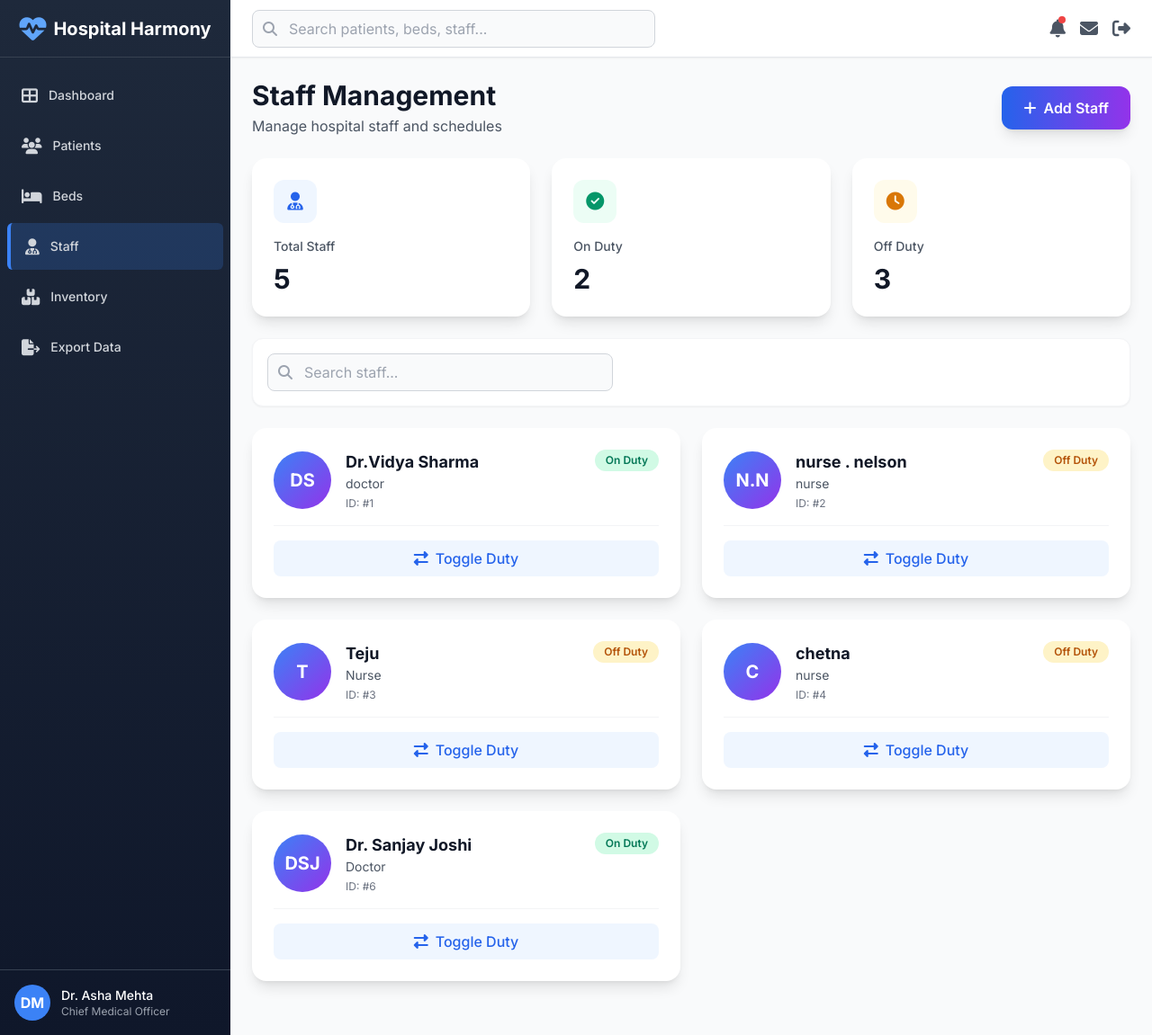
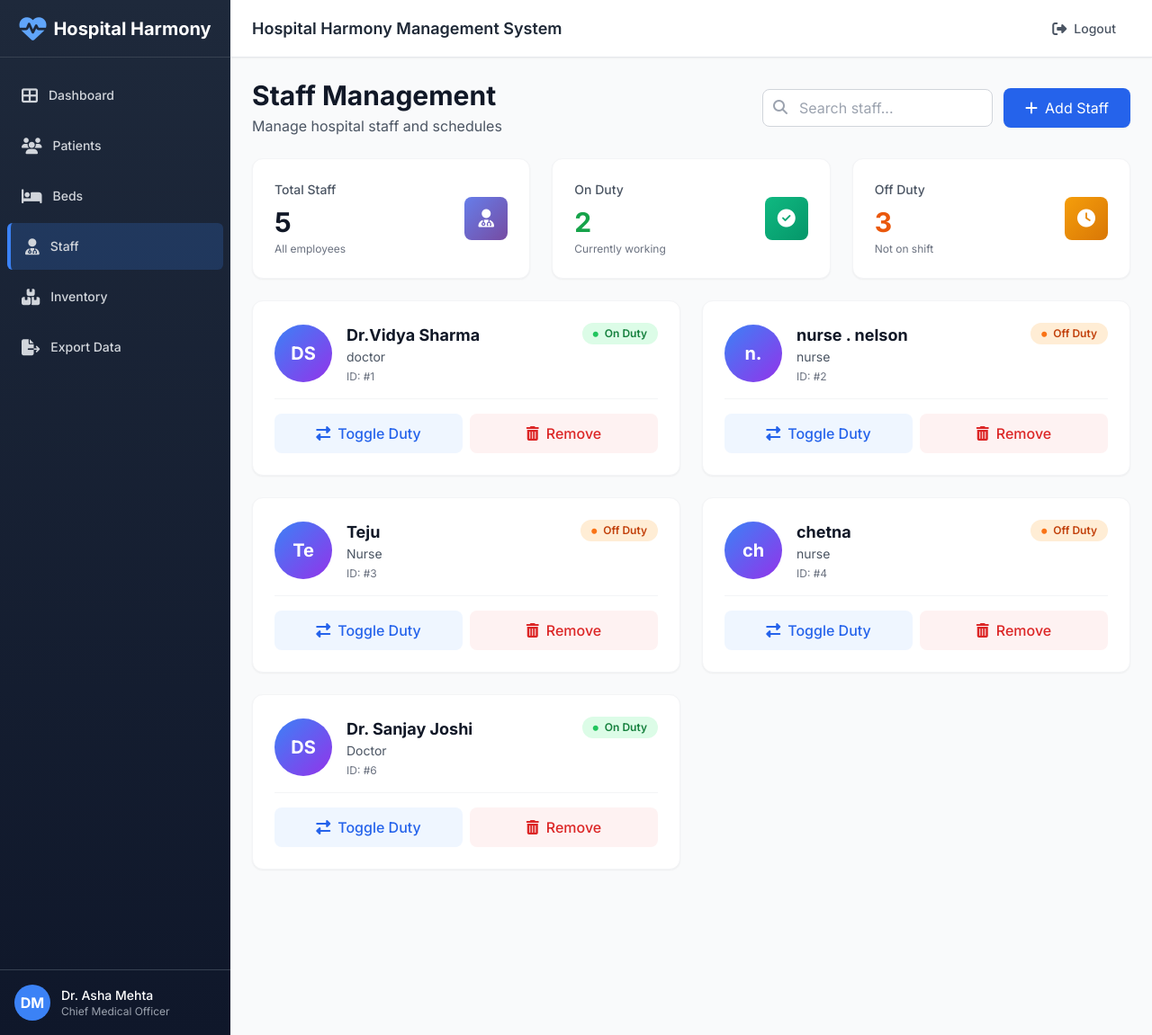
Before and after one commit to VarshaTewar/NewProject, a Flask app: page /staff in a window 1280 px wide. Shown: the whole page at 90% size. Run offline with Flask 3, Linux system fonts and the light colour scheme; a user stored in the database is signed in; some libraries are stand-ins or nearby versions.

Commit message:
Updated files for the latest feature

```diff
--- a/app.py
+++ b/app.py
@@ -160,6 +160,18 @@ def add_bed():
     flash('Bed added','success')
     return redirect(url_for('beds'))
 
+@app.route('/beds/edit', methods=['POST'])
+@login_required
+def edit_bed():
+    bed_id = request.form.get('bed_id')
+    ward = request.form.get('ward')
+    bed_number = request.form.get('bed_number')
+    db = get_db(); cur = db.cursor()
+    cur.execute('UPDATE beds SET ward=?, bed_number=? WHERE id=?', (ward, bed_number, bed_id))
+    db.commit()
+    flash('Bed updated successfully','success')
+    return redirect(url_for('beds'))
+
 # Staff
 @app.route('/staff')
 @login_required
@@ -189,6 +201,16 @@ def toggle_staff(staff_id):
         new = 0 if row['on_duty'] else 1
         cur.execute('UPDATE staff SET on_duty=? WHERE id=?', (new, staff_id))
         db.commit()
+        flash('Staff duty status updated','success')
+    return redirect(url_for('staff'))
+
+@app.route('/staff/delete/<int:staff_id>', methods=['POST'])
+@login_required
+def delete_staff(staff_id):
+    db = get_db(); cur = db.cursor()
+    cur.execute('DELETE FROM staff WHERE id=?', (staff_id,))
+    db.commit()
+    flash('Staff member removed','info')
     return redirect(url_for('staff'))
 
 # Inventory
--- a/templates/header.html
+++ b/templates/header.html
@@ -3,27 +3,14 @@
         <button class="md:hidden mr-4 text-gray-600 hover:text-gray-900">
             <i class="fas fa-bars text-xl"></i>
         </button>
-        <div class="relative max-w-md w-full">
-            <div class="absolute inset-y-0 left-0 pl-3 flex items-center pointer-events-none">
-                <i class="fas fa-search text-gray-400"></i>
-            </div>
-            <input
-                type="search"
-                placeholder="Search patients, beds, staff..."
-                class="block w-full pl-10 pr-3 py-2 border border-gray-300 rounded-lg bg-gray-50 focus:outline-none focus:ring-2 focus:ring-blue-500 focus:border-transparent"
-            />
+        <div class="text-lg font-semibold text-gray-800">
+            Hospital Harmony Management System
         </div>
     </div>
     <div class="flex items-center space-x-4">
-        <button class="relative text-gray-600 hover:text-gray-900">
-            <i class="fas fa-bell text-xl"></i>
-            <span class="absolute top-0 right-0 block h-2 w-2 rounded-full bg-red-500"></span>
-        </button>
-        <button class="relative text-gray-600 hover:text-gray-900">
-            <i class="fas fa-envelope text-xl"></i>
-        </button>
-        <a href="/logout" class="text-gray-600 hover:text-gray-900" title="Logout">
-            <i class="fas fa-sign-out-alt text-xl"></i>
+        <a href="/logout" class="text-gray-600 hover:text-gray-900 flex items-center gap-2 px-4 py-2 rounded-lg hover:bg-gray-100 transition" title="Logout">
+            <i class="fas fa-sign-out-alt"></i>
+            <span class="text-sm font-medium">Logout</span>
         </a>
     </div>
 </header>
--- a/templates/staff.html
+++ b/templates/staff.html
@@ -1,75 +1,86 @@
 {% extends "layout.html" %}
 
-{% block title %}Staff Management - Hospital Harmony{% endblock %}
+{% block title %}Staff - Hospital Harmony{% endblock %}
 
 {% block content %}
-<div class="max-w-7xl mx-auto space-y-6">
-    <!-- Header -->
-    <div class="flex items-center justify-between">
+<div class="flex items-center justify-between mb-6">
     <div>
         <h1 class="text-3xl font-bold text-gray-900">Staff Management</h1>
         <p class="text-gray-600 mt-1">Manage hospital staff and schedules</p>
     </div>
-        <button onclick="openAddModal()" class="bg-gradient-to-r from-blue-600 to-purple-600 text-white px-6 py-3 rounded-xl font-semibold shadow-lg hover:shadow-xl transition-all duration-300 hover:scale-105 flex items-center gap-2">
-            <i class="fas fa-plus"></i>
+    <div class="flex items-center gap-3">
+        <div class="relative">
+            <input type="search" id="staffSearchInput" placeholder="Search staff..." class="w-64 pl-10 pr-4 py-2 border border-gray-300 rounded-lg focus:ring-2 focus:ring-blue-500 focus:border-transparent" onkeyup="searchStaff()">
+            <i class="fas fa-search absolute left-3 top-3 text-gray-400"></i>
+        </div>
+        <button onclick="document.getElementById('addModal').classList.remove('hidden')" class="bg-blue-600 hover:bg-blue-700 text-white px-6 py-2.5 rounded-lg flex items-center transition shadow-sm">
+            <i class="fas fa-plus mr-2"></i>
             Add Staff
         </button>
     </div>
+</div>
 
-    <!-- Stats -->
-    <div class="grid grid-cols-1 md:grid-cols-3 gap-6">
-        <div class="bg-white rounded-2xl shadow-lg p-6 hover:shadow-xl transition-all duration-300">
-            <div class="bg-blue-50 w-12 h-12 rounded-xl flex items-center justify-center mb-4">
-                <i class="fas fa-user-md text-blue-600 text-xl"></i>
+<!-- Staff Stats -->
+<div class="grid grid-cols-1 gap-6 sm:grid-cols-3 mb-6">
+    <div class="card-hover bg-white rounded-xl shadow-sm p-6 border border-gray-100">
+        <div class="flex items-center justify-between">
+            <div>
+                <p class="text-sm font-medium text-gray-600">Total Staff</p>
+                <p class="text-3xl font-bold text-gray-900 mt-2">{{ staff|length }}</p>
+                <p class="text-xs text-gray-500 mt-1">All employees</p>
             </div>
-            <h3 class="text-gray-600 text-sm font-medium mb-2">Total Staff</h3>
-            <p class="text-3xl font-bold text-gray-900">{{ staff|length }}</p>
+            <div class="gradient-primary w-12 h-12 rounded-lg flex items-center justify-center">
+                <i class="fas fa-user-md text-white text-xl"></i>
             </div>
-        <div class="bg-white rounded-2xl shadow-lg p-6 hover:shadow-xl transition-all duration-300">
-            <div class="bg-emerald-50 w-12 h-12 rounded-xl flex items-center justify-center mb-4">
-                <i class="fas fa-check-circle text-emerald-600 text-xl"></i>
-            </div>
-            <h3 class="text-gray-600 text-sm font-medium mb-2">On Duty</h3>
-            <p class="text-3xl font-bold text-gray-900">{{ staff|selectattr('on_duty', 'equalto', 1)|list|length }}</p>
-        </div>
-        <div class="bg-white rounded-2xl shadow-lg p-6 hover:shadow-xl transition-all duration-300">
-            <div class="bg-amber-50 w-12 h-12 rounded-xl flex items-center justify-center mb-4">
-                <i class="fas fa-clock text-amber-600 text-xl"></i>
-            </div>
-            <h3 class="text-gray-600 text-sm font-medium mb-2">Off Duty</h3>
-            <p class="text-3xl font-bold text-gray-900">{{ staff|selectattr('on_duty', 'equalto', 0)|list|length }}</p>
         </div>
     </div>
 
-    <!-- Search -->
-    <div class="bg-white rounded-xl shadow-sm p-4 border border-gray-100">
-        <div class="relative w-full md:w-96">
-            <div class="absolute inset-y-0 left-0 pl-3 flex items-center pointer-events-none">
-                <i class="fas fa-search text-gray-400"></i>
+    <div class="card-hover bg-white rounded-xl shadow-sm p-6 border border-gray-100">
+        <div class="flex items-center justify-between">
+            <div>
+                <p class="text-sm font-medium text-gray-600">On Duty</p>
+                <p class="text-3xl font-bold text-green-600 mt-2">
+                    {{ staff|selectattr('on_duty', 'equalto', 1)|list|length }}
+                </p>
+                <p class="text-xs text-gray-500 mt-1">Currently working</p>
             </div>
-            <input
-                type="search"
-                id="searchInput"
-                placeholder="Search staff..."
-                class="block w-full pl-10 pr-3 py-2 border border-gray-300 rounded-lg bg-gray-50 focus:outline-none focus:ring-2 focus:ring-blue-500 focus:border-transparent"
-                onkeyup="filterStaff()"
-            />
+            <div class="gradient-success w-12 h-12 rounded-lg flex items-center justify-center">
+                <i class="fas fa-check-circle text-white text-xl"></i>
+            </div>
+        </div>
+    </div>
+
+    <div class="card-hover bg-white rounded-xl shadow-sm p-6 border border-gray-100">
+        <div class="flex items-center justify-between">
+            <div>
+                <p class="text-sm font-medium text-gray-600">Off Duty</p>
+                <p class="text-3xl font-bold text-orange-600 mt-2">
+                    {{ staff|selectattr('on_duty', 'equalto', 0)|list|length }}
+                </p>
+                <p class="text-xs text-gray-500 mt-1">Not on shift</p>
+            </div>
+            <div class="gradient-warning w-12 h-12 rounded-lg flex items-center justify-center">
+                <i class="fas fa-clock text-white text-xl"></i>
+            </div>
+        </div>
     </div>
 </div>
 
 <!-- Staff Grid -->
 {% if staff %}
-    <div id="staffGrid" class="grid grid-cols-1 lg:grid-cols-2 gap-6">
+<div class="grid grid-cols-1 lg:grid-cols-2 gap-6 mb-6">
     {% for s in staff %}
-        {% set initials = s['name'].split()|map('first')|join|upper %}
-        {% set status_class = 'bg-emerald-100 text-emerald-700' if s['on_duty'] else 'bg-amber-100 text-amber-700' %}
-        {% set status_text = 'On Duty' if s['on_duty'] else 'Off Duty' %}
-        <div class="staff-card bg-white rounded-2xl shadow-lg hover:shadow-xl transition-all duration-300 overflow-hidden">
+    <div class="bg-white rounded-xl shadow-sm border border-gray-100 overflow-hidden hover:shadow-lg transition card-hover">
         <div class="p-6">
             <div class="flex items-start justify-between mb-4">
                 <div class="flex items-center gap-4">
                     <div class="w-16 h-16 rounded-full bg-gradient-to-br from-blue-500 to-purple-600 flex items-center justify-center text-white font-bold text-xl">
-                            {{ initials }}
+                        {% set name_parts = s['name'].split() %}
+                        {% if name_parts|length >= 2 %}
+                            {{ name_parts[0][0] }}{{ name_parts[1][0] }}
+                        {% else %}
+                            {{ s['name'][0] }}{{ s['name'][1] if s['name']|length > 1 else '' }}
+                        {% endif %}
                     </div>
                     <div>
                         <h3 class="text-lg font-bold text-gray-900">{{ s['name'] }}</h3>
@@ -77,17 +88,34 @@
                         <p class="text-xs text-gray-500 mt-1">ID: #{{ s['id'] }}</p>
                     </div>
                 </div>
-                    <span class="px-3 py-1 rounded-full text-xs font-semibold {{ status_class }}">
-                        {{ status_text }}
+                {% if s['on_duty'] == 1 %}
+                    <span class="px-3 py-1 rounded-full text-xs font-semibold bg-green-100 text-green-700">
+                        <i class="fas fa-circle text-green-500 mr-1" style="font-size: 6px; vertical-align: middle;"></i>
+                        On Duty
                     </span>
+                {% else %}
+                    <span class="px-3 py-1 rounded-full text-xs font-semibold bg-orange-100 text-orange-700">
+                        <i class="fas fa-circle text-orange-500 mr-1" style="font-size: 6px; vertical-align: middle;"></i>
+                        Off Duty
+                    </span>
+                {% endif %}
             </div>
 
-                <div class="flex gap-2 pt-4 border-t border-gray-100">
+            <div class="pt-4 border-t border-gray-100">
+                <div class="flex gap-2">
                     <form action="/staff/toggle/{{ s['id'] }}" method="POST" class="flex-1">
-                        <button type="submit" class="w-full bg-blue-50 hover:bg-blue-100 text-blue-600 py-2 rounded-lg font-medium transition-colors">
-                            <i class="fas fa-exchange-alt mr-2"></i>Toggle Duty
+                        <button type="submit" class="w-full bg-blue-50 hover:bg-blue-100 text-blue-600 py-2.5 rounded-lg font-medium transition-colors flex items-center justify-center gap-2">
+                            <i class="fas fa-exchange-alt"></i>
+                            Toggle Duty
                         </button>
                     </form>
+                    <form action="/staff/delete/{{ s['id'] }}" method="POST" class="flex-1" onsubmit="return confirm('Are you sure you want to remove {{ s['name'] }}?')">
+                        <button type="submit" class="w-full bg-red-50 hover:bg-red-100 text-red-600 py-2.5 rounded-lg font-medium transition-colors flex items-center justify-center gap-2">
+                            <i class="fas fa-trash-alt"></i>
+                            Remove
+                        </button>
+                    </form>
+                </div>
             </div>
         </div>
     </div>
@@ -95,34 +123,33 @@
 </div>
 {% else %}
 <!-- Empty State -->
-    <div class="bg-white rounded-2xl shadow-lg p-12 text-center">
+<div class="bg-white rounded-xl shadow-sm border border-gray-100 p-12 text-center">
     <i class="fas fa-user-slash text-6xl text-gray-300 mb-4"></i>
     <h3 class="text-xl font-semibold text-gray-900 mb-2">No Staff Members Found</h3>
     <p class="text-gray-600 mb-6">Get started by adding your first staff member</p>
-        <button onclick="openAddModal()" class="bg-gradient-to-r from-blue-600 to-purple-600 text-white px-6 py-3 rounded-xl font-semibold hover:shadow-lg transition-all duration-300">
+    <button onclick="document.getElementById('addModal').classList.remove('hidden')" class="bg-blue-600 hover:bg-blue-700 text-white px-6 py-3 rounded-lg font-semibold transition shadow-sm">
         <i class="fas fa-plus mr-2"></i>Add Staff Member
     </button>
 </div>
 {% endif %}
-</div>
 
 <!-- Add Staff Modal -->
-<div id="addModal" class="hidden fixed inset-0 bg-black bg-opacity-50 flex items-center justify-center p-4 z-50" style="backdrop-filter: blur(4px);">
-    <div class="bg-white rounded-2xl shadow-2xl max-w-lg w-full mx-4 max-h-[90vh] overflow-y-auto">
-        <div class="p-6 border-b border-gray-200 flex items-center justify-between sticky top-0 bg-white z-10">
-            <h2 class="text-2xl font-bold text-gray-900">Add New Staff Member</h2>
-            <button onclick="closeAddModal()" class="p-2 hover:bg-gray-100 rounded-lg transition-colors">
+<div id="addModal" class="hidden fixed inset-0 bg-black bg-opacity-50 flex items-center justify-center p-4 z-50">
+    <div class="bg-white rounded-xl shadow-xl max-w-md w-full p-6">
+        <div class="flex items-center justify-between mb-4">
+            <h3 class="text-xl font-bold text-gray-900">Add New Staff Member</h3>
+            <button onclick="document.getElementById('addModal').classList.add('hidden')" class="text-gray-400 hover:text-gray-600">
                 <i class="fas fa-times text-xl"></i>
             </button>
         </div>
-        <form action="/staff/add" method="POST" class="p-6 space-y-4">
+        <form method="POST" action="/staff/add" class="space-y-4">
             <div>
                 <label class="block text-sm font-medium text-gray-700 mb-1">Name *</label>
-                <input type="text" name="name" required class="w-full px-4 py-2 border border-gray-300 rounded-lg focus:outline-none focus:ring-2 focus:ring-blue-500" placeholder="Enter staff name">
+                <input type="text" name="name" required class="w-full px-3 py-2 border border-gray-300 rounded-lg focus:ring-2 focus:ring-blue-500 focus:border-transparent" placeholder="Enter staff name">
             </div>
             <div>
                 <label class="block text-sm font-medium text-gray-700 mb-1">Role *</label>
-                <input type="text" name="role" required class="w-full px-4 py-2 border border-gray-300 rounded-lg focus:outline-none focus:ring-2 focus:ring-blue-500" placeholder="e.g., Doctor, Nurse, Technician">
+                <input type="text" name="role" required class="w-full px-3 py-2 border border-gray-300 rounded-lg focus:ring-2 focus:ring-blue-500 focus:border-transparent" placeholder="e.g., Doctor, Nurse, Technician">
             </div>
             <div>
                 <label class="flex items-center gap-2 cursor-pointer">
@@ -130,12 +157,12 @@
                     <span class="text-sm font-medium text-gray-700">Currently On Duty</span>
                 </label>
             </div>
-            <div class="flex gap-3 pt-4">
-                <button type="button" onclick="closeAddModal()" class="flex-1 bg-gray-100 hover:bg-gray-200 text-gray-700 py-3 rounded-xl font-semibold transition-colors">
+            <div class="flex justify-end space-x-3 pt-4">
+                <button type="button" onclick="document.getElementById('addModal').classList.add('hidden')" class="px-4 py-2 border border-gray-300 rounded-lg text-gray-700 hover:bg-gray-50 transition">
                     Cancel
                 </button>
-                <button type="submit" class="flex-1 bg-gradient-to-r from-blue-600 to-purple-600 text-white py-3 rounded-xl font-semibold hover:shadow-lg transition-all duration-300">
-                    <i class="fas fa-plus mr-2"></i>Add Staff
+                <button type="submit" class="px-4 py-2 bg-blue-600 text-white rounded-lg hover:bg-blue-700 transition">
+                    <i class="fas fa-plus mr-1"></i> Add Staff
                 </button>
             </div>
         </form>
@@ -145,34 +172,67 @@
 
 {% block scripts %}
 <script>
-    function filterStaff() {
-        const searchInput = document.getElementById('searchInput');
-        const filter = searchInput.value.toUpperCase();
-        const staffCards = document.querySelectorAll('.staff-card');
+// Search staff cards
+function searchStaff() {
+    const input = document.getElementById('staffSearchInput');
+    const filter = input.value.toUpperCase();
+    const staffCards = document.querySelectorAll('.grid.grid-cols-1.lg\\:grid-cols-2 > div');
+    let visibleCount = 0;
 
     staffCards.forEach(card => {
         const text = card.textContent || card.innerText;
         if (text.toUpperCase().indexOf(filter) > -1) {
             card.style.display = '';
+            visibleCount++;
         } else {
             card.style.display = 'none';
         }
     });
+
+    // Show/hide empty state
+    const emptyState = document.querySelector('.bg-white.rounded-xl.shadow-sm.border.border-gray-100.p-12.text-center');
+    if (emptyState && visibleCount === 0 && filter !== '') {
+        // Create a "no results" message if it doesn't exist
+        let noResults = document.getElementById('noSearchResults');
+        if (!noResults) {
+            noResults = document.createElement('div');
+            noResults.id = 'noSearchResults';
+            noResults.className = 'bg-white rounded-xl shadow-sm border border-gray-100 p-12 text-center';
+            noResults.innerHTML = `
+                <i class="fas fa-search text-6xl text-gray-300 mb-4"></i>
+                <h3 class="text-xl font-semibold text-gray-900 mb-2">No Results Found</h3>
+                <p class="text-gray-600">No staff members match your search criteria</p>
+            `;
+            document.querySelector('main').appendChild(noResults);
         }
-
-    function openAddModal() {
-        document.getElementById('addModal').classList.remove('hidden');
+        noResults.style.display = 'block';
+    } else {
+        const noResults = document.getElementById('noSearchResults');
+        if (noResults) {
+            noResults.style.display = 'none';
         }
-
-    function closeAddModal() {
-        document.getElementById('addModal').classList.add('hidden');
+    }
 }
 
 // Close modal when clicking outside
 document.getElementById('addModal').addEventListener('click', function(e) {
     if (e.target === this) {
-            closeAddModal();
+        this.classList.add('hidden');
     }
+});
+
+// Add confirmation for toggle duty status
+document.querySelectorAll('form[action^="/staff/toggle/"]').forEach(form => {
+    form.addEventListener('submit', function(e) {
+        const staffCard = this.closest('.bg-white');
+        const staffName = staffCard.querySelector('h3').textContent;
+        const currentStatus = staffCard.querySelector('span.rounded-full').textContent.trim();
+        const newStatus = currentStatus.includes('On Duty') ? 'Off Duty' : 'On Duty';
+
+        if (!confirm(`Change ${staffName}'s status to ${newStatus}?`)) {
+            e.preventDefault();
+        }
+    });
 });
 </script>
 {% endblock %}
```
Also changed, not shown: templates/beds.html (+60 -6 lines), hospital.db, package-lock.json (added). Lines whose indentation alone changed are shown as unchanged.
